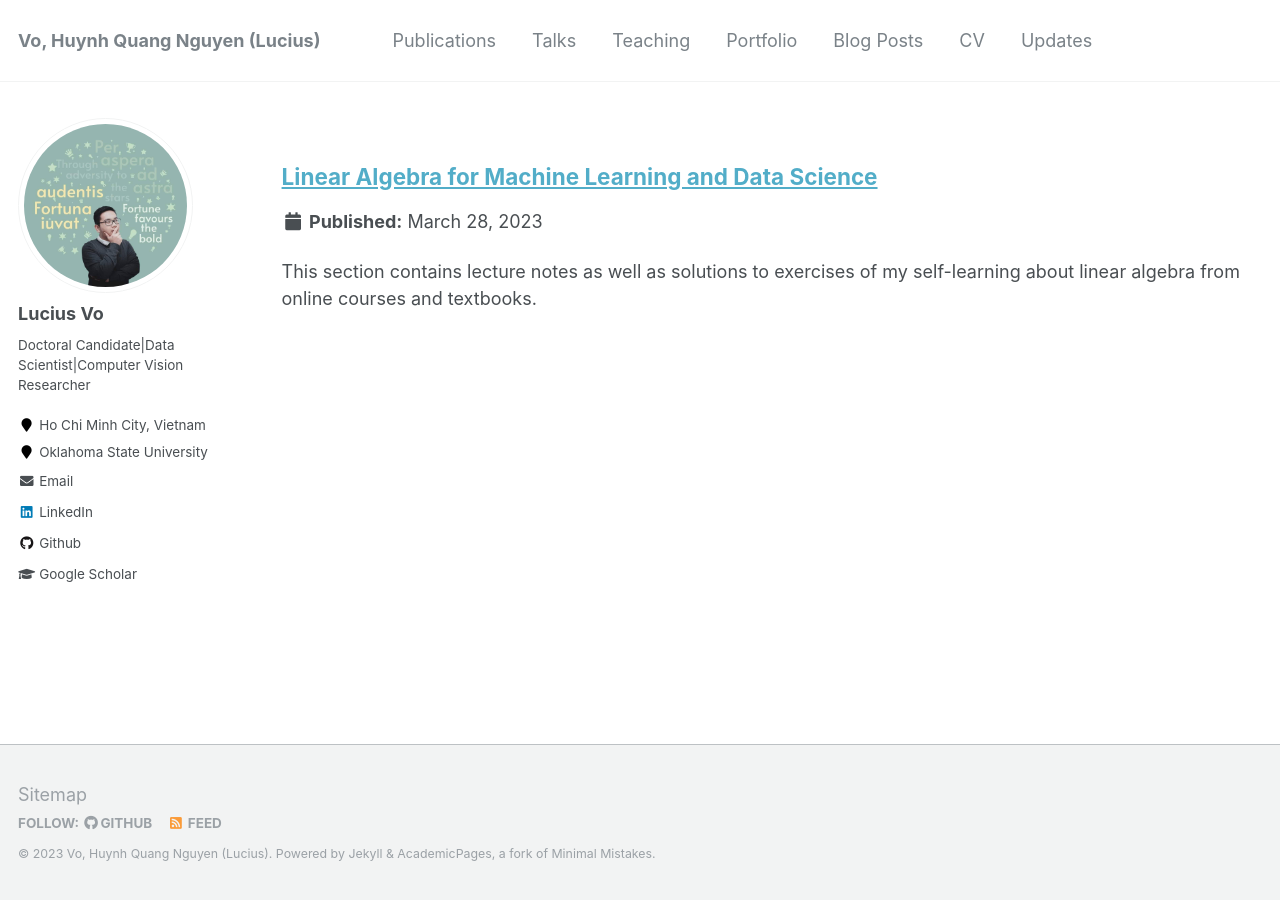
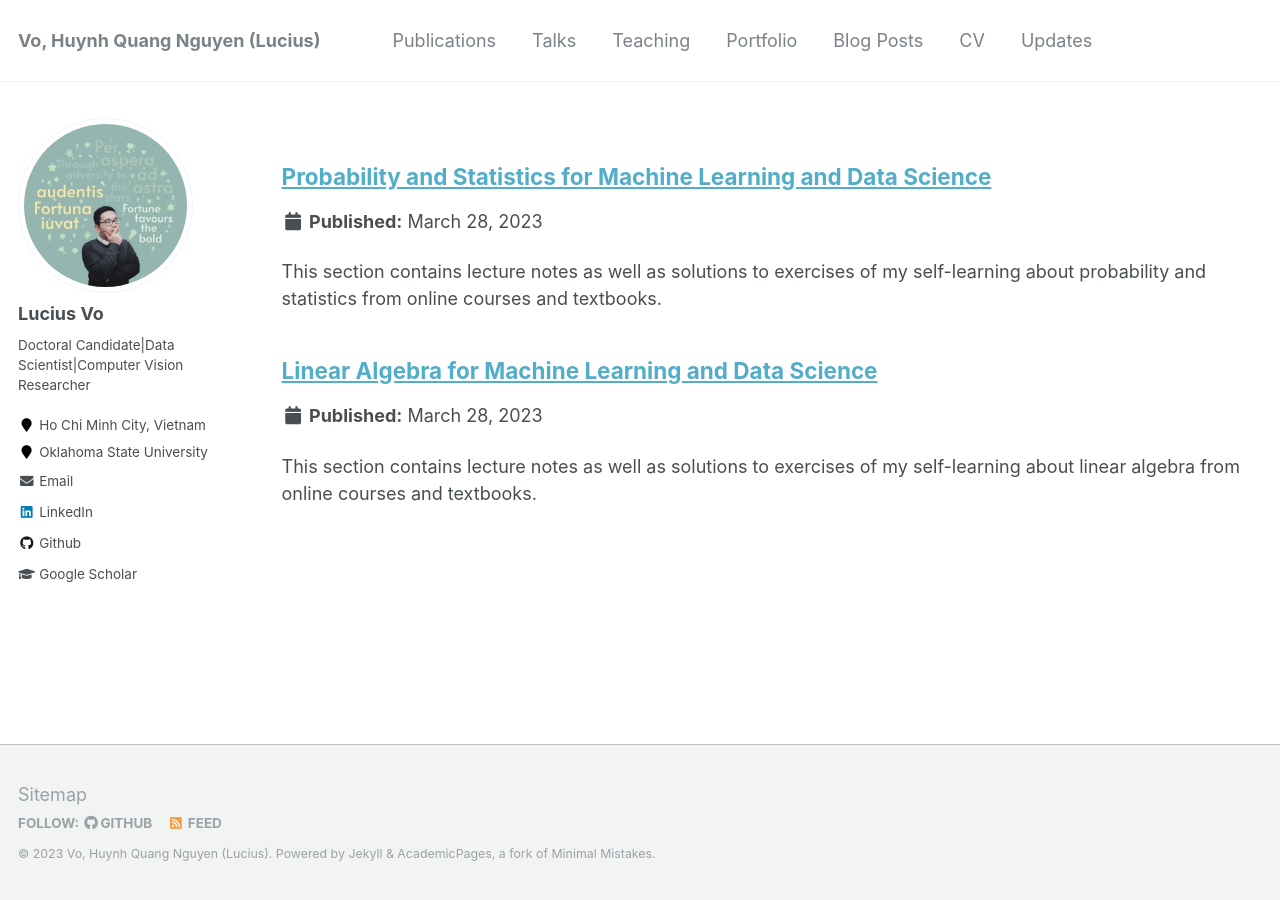
Before and after one commit to vohuynhquangnguyen/vohuynhquangnguyen.github.io, a Jekyll site: the page built from _pages/portfolio.md, in a window 1280 px wide. Built offline with Jekyll 4.4.1, drawn with Linux system fonts in a browser that asks for light colours.

Commit message:
newest update

```diff
--- /dev/null
+++ b/_portfolio/2023-probability-statistics.md
@@ -0,0 +1,11 @@
+---
+title: "Probability and Statistics for Machine Learning and Data Science"
+excerpt: "This section contains lecture notes as well as solutions to exercises of my self-learning about probability and statistics from online courses and textbooks."
+collection: portfolio
+---
+
+This section contains lecture notes as well as solutions to exercises of my self-learning about probability and statistics from online courses and textbooks.. Here is the disclaimer:
+1. Only the topics in probability and statistics that is applicable for Machine Learning and Data Science are included.
+2. The contents are based on:
+    * The [Statistical Thinking course](https://www.coursera.org/learn/statistical-thinking-applied-statistics/home) offered by SAS Institute in Coursera.
+    * The [Probability and Statistics course](https://www.coursera.org/learn/machine-learning-probability-and-statistics) offered by deeplearning.ai in Coursera.
```
Also changed, not shown: _portfolio/2023-linear-algebra.md (+1 -1 lines).
